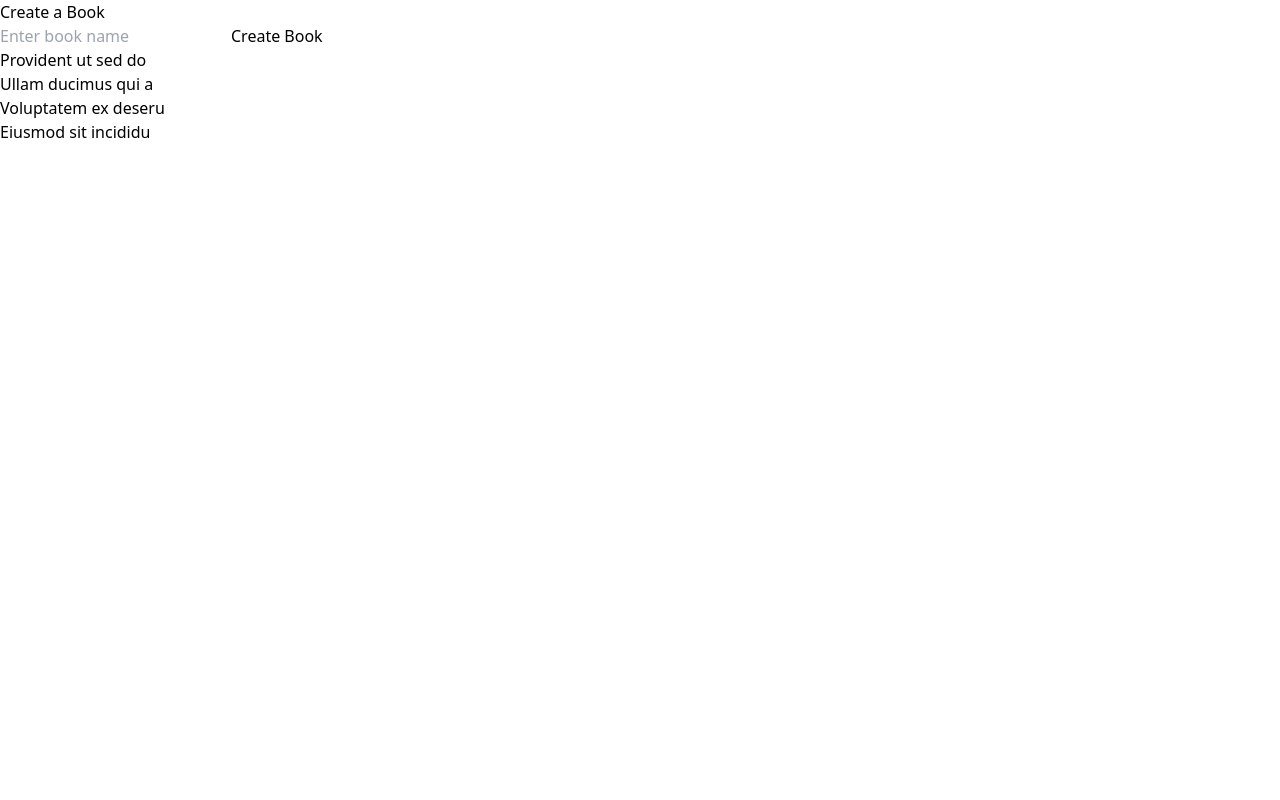
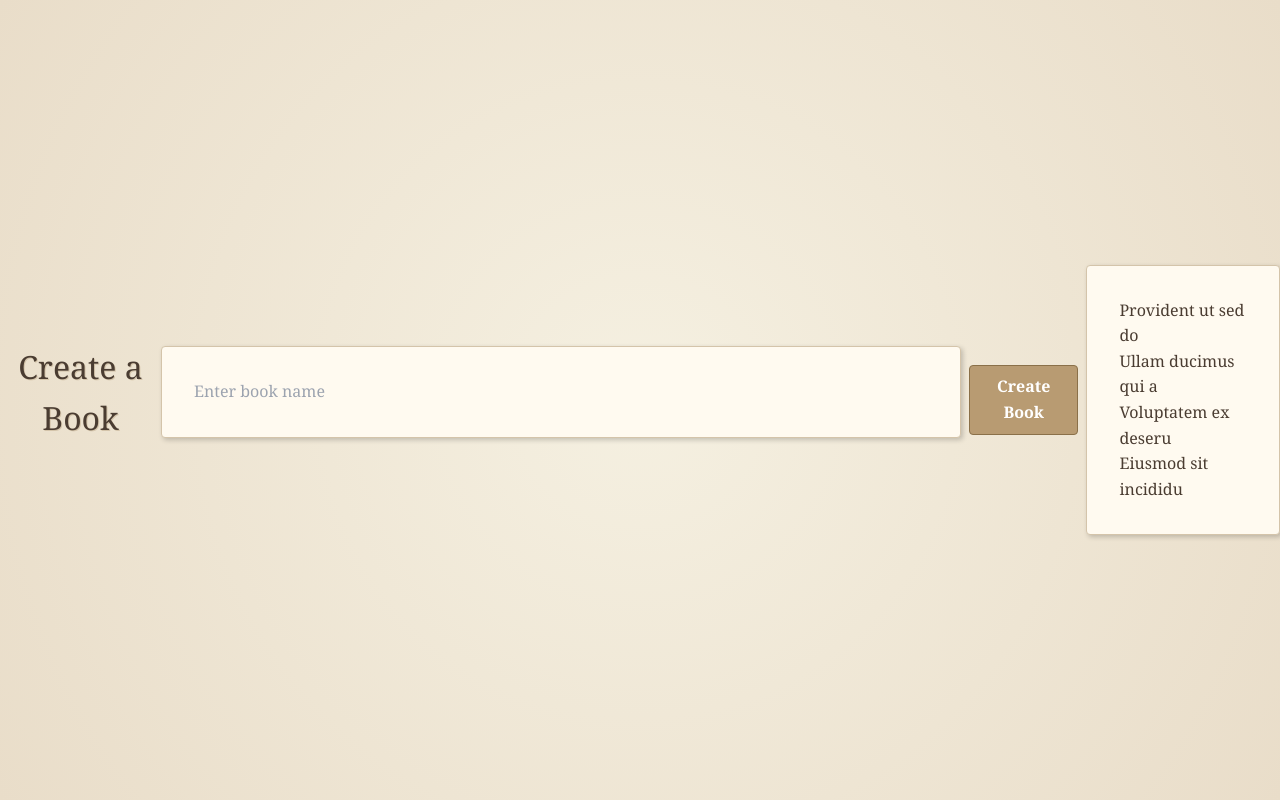
Before and after one commit to itisusama/my-story, a Next.js app: page / in a window 1280 px wide. Built offline with nearby package versions, Linux system fonts and the light colour scheme.

Commit message:
vintage touch

```diff
--- a/src/app/globals.css
+++ b/src/app/globals.css
@@ -1,3 +1,87 @@
 @tailwind base;
 @tailwind components;
 @tailwind utilities;
+
+/* custom styling */
+/* Global reset for consistent styling */
+body, html {
+    margin: 0;
+    padding: 0;
+    box-sizing: border-box;
+    font-family: "Georgia", "Times New Roman", serif;
+    background-color: #f5f0e1; /* Parchment-like background */
+    color: #4a3c31; /* Dark brown for text */
+    line-height: 1.6;
+  }
+
+  /* Page container */
+  .min-h-screen {
+    min-height: 100vh;
+    display: flex;
+    align-items: center;
+    justify-content: center;
+    background-image: radial-gradient(circle, #f5f0e1, #e9ddc9);
+  }
+
+  /* Card container */
+  .w-full {
+    max-width: 800px;
+    padding: 2rem;
+    background-color: #fffaf0; /* A light parchment color */
+    border: 1px solid #d4c4aa; /* Vintage-style border */
+    box-shadow: 2px 2px 5px rgba(0, 0, 0, 0.2); /* Subtle shadow */
+    border-radius: 4px;
+  }
+
+  /* Headings */
+  h1 {
+    font-size: 2rem;
+    color: #4a3c31;
+    margin-bottom: 1rem;
+    text-align: center;
+    text-shadow: 1px 1px 0 #d4c4aa;
+  }
+
+  /* Paragraph text */
+  p {
+    margin-bottom: 1rem;
+    font-size: 1.2rem;
+    text-indent: 1em; /* Classic text indent */
+  }
+
+  /* Input fields */
+  input, textarea {
+    width: 100%;
+    padding: 0.5rem;
+    margin-bottom: 1rem;
+    border: 1px solid #c1b28c;
+    border-radius: 4px;
+    background-color: #fffaf0;
+    color: #4a3c31;
+    font-family: inherit;
+  }
+
+  /* Buttons */
+  button {
+    padding: 0.5rem 1rem;
+    margin: 0 0.5rem;
+    background-color: #b89b72;
+    color: #fff;
+    border: 1px solid #8a7049;
+    border-radius: 4px;
+    font-family: inherit;
+    font-weight: bold;
+    cursor: pointer;
+    transition: background-color 0.3s ease;
+  }
+
+  button:hover {
+    background-color: #8a7049;
+  }
+
+  /* Message display */
+  p.font-semibold {
+    font-weight: bold;
+    color: #38761d; /* Muted green for success messages */
+    text-align: center;
+  }
--- a/src/app/page.js
+++ b/src/app/page.js
@@ -43,32 +43,32 @@ export default function Home() {
   };
 
   return (
-    <div className="flex flex-col items-center justify-center min-h-screen bg-gray-100 p-4">
-      <h1 className="text-2xl font-bold mb-4 text-gray-800">Create a Book</h1>
+    <div className="flex flex-col items-center justify-center min-h-screen p-4">
+      <h1 className="text-2xl font-bold mb-4">Create a Book</h1>
       <input
         type="text"
         value={bookName}
         onChange={(e) => setBookName(e.target.value)}
         placeholder="Enter book name"
-        className="border border-gray-300 rounded-md p-2 w-full max-w-xs mb-4 focus:outline-none focus:ring-2 focus:ring-blue-500"
+        className="p-2 w-full max-w-xs mb-4 focus:outline-none"
       />
       <button
         onClick={createBook}
-        className="bg-blue-500 text-white px-4 py-2 rounded-md hover:bg-blue-600 transition"
+        className="px-4 py-2 rounded-md transition"
       >
         Create Book
       </button>
       {message && (
-        <p className="mt-4 text-green-500 text-center font-semibold">{message}</p>
+        <p className="mt-4 text-center font-semibold">{message}</p>
       )}
       <div className="mt-6 w-full max-w-md">
         {books.map((book) => (
           <div
             key={book.id}
-            className="bg-white rounded-lg shadow-md p-4 mb-4 cursor-pointer hover:bg-gray-200 transition"
+            className="p-4 mb-4 cursor-pointer transition"
             onClick={() => router.push(`/book/${book.id}`)} // Navigate to book detail page
           >
-            <h2 className="text-lg font-semibold text-gray-800">{book.name}</h2>
+            <h2 className="text-lg">{book.name}</h2>
           </div>
         ))}
       </div>
--- a/src/data/chapters.json
+++ b/src/data/chapters.json
@@ -16,5 +16,11 @@
     "bookId": "book_1731238960853",
     "name": "Chapter 3",
     "content": "New Chapter 3"
+  },
+  {
+    "id": "4",
+    "bookId": "book_1731239171742",
+    "name": "Chapter 4 Et deleniti repudian",
+    "content": "Iure ut ad sit proid"
   }
 ]
```
Also changed, not shown: src/app/book/[id]/edit/page.js (+27 -23 lines), src/app/book/[id]/page.js (+10 -13 lines).
